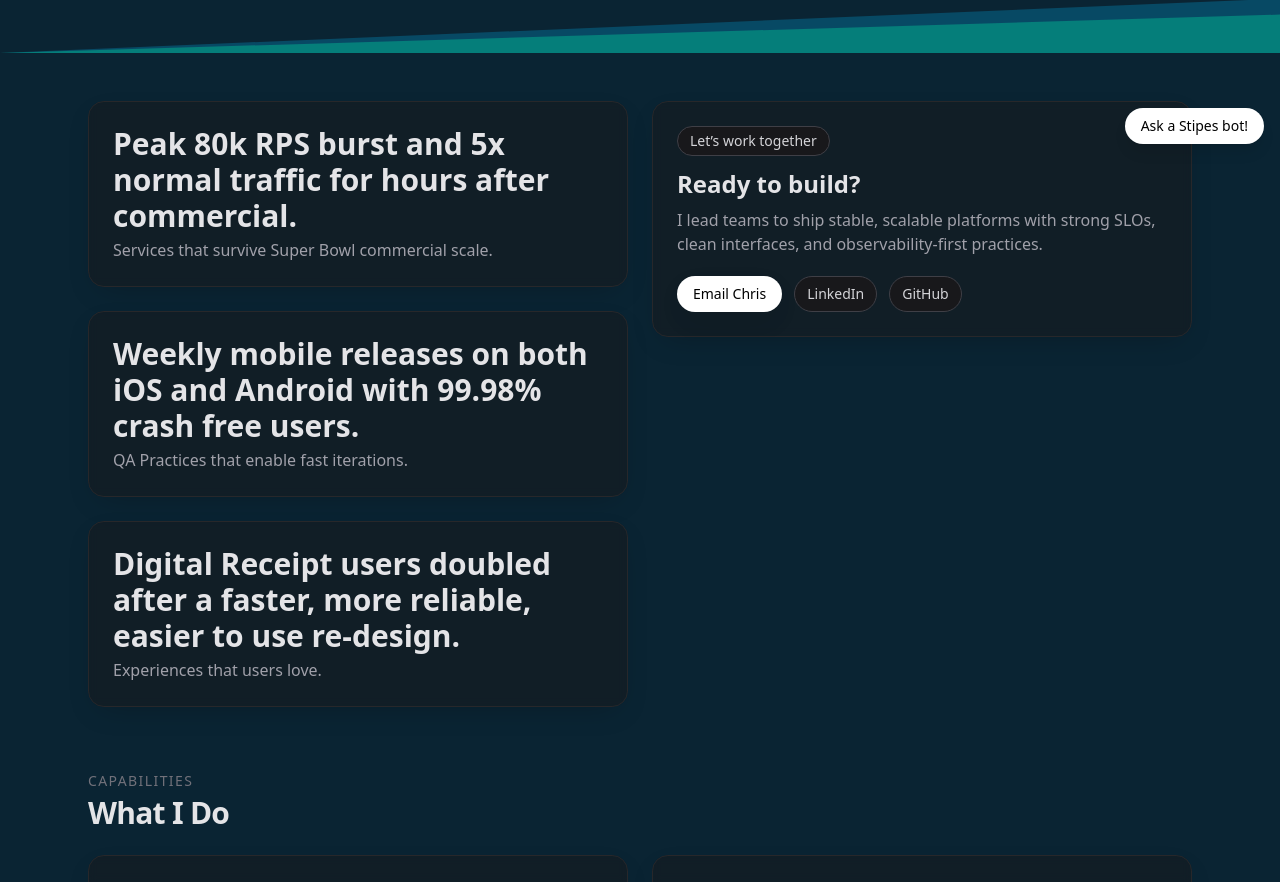
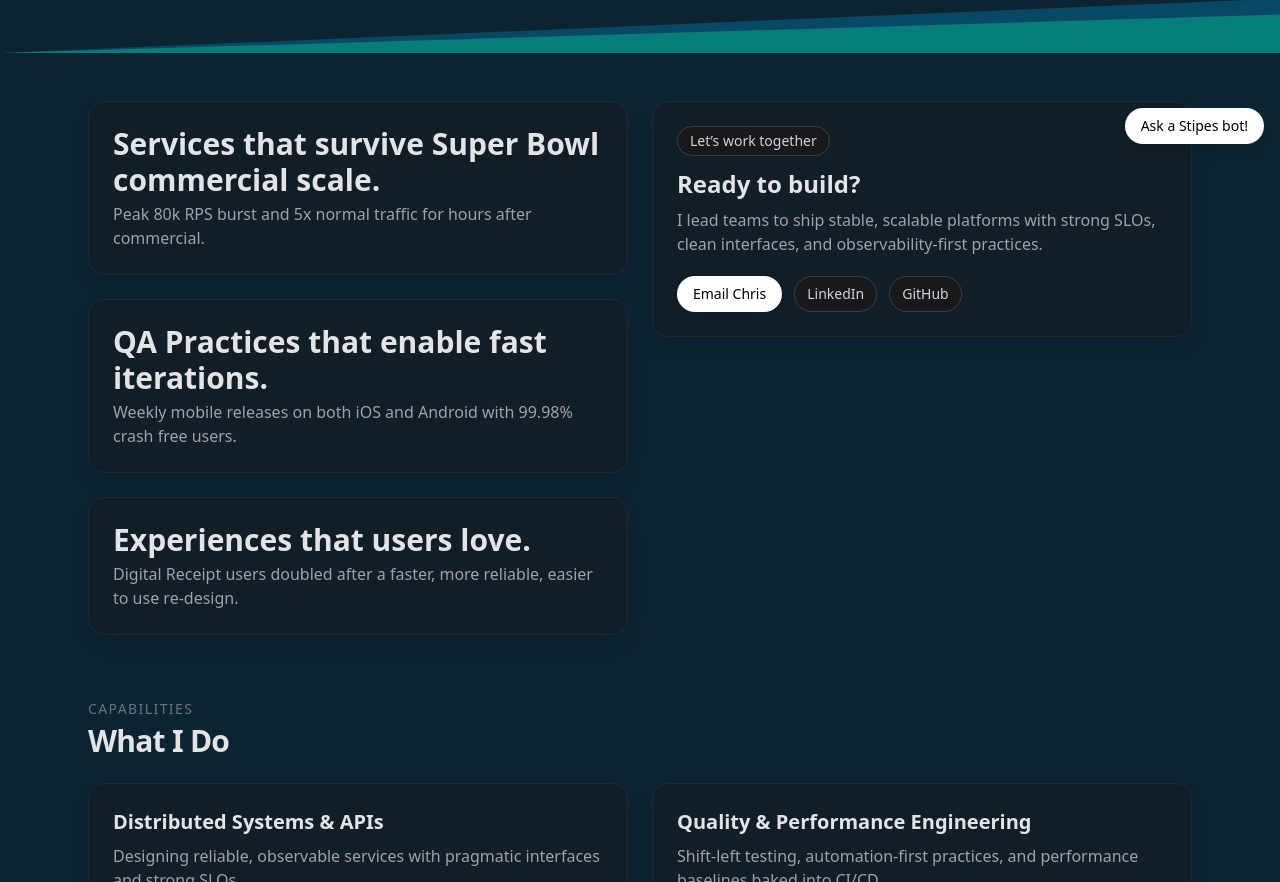
Before and after one commit to cstipes-devs/stipes-nextjs-tailwind, a Next.js app: page / in a window 1280 px wide. Shown: the part 640-1522 px from the top of the page. Built offline with nearby package versions, Linux system fonts and the light colour scheme.

Commit message:
fix tests

```diff
--- a/app/(site)/page.tsx
+++ b/app/(site)/page.tsx
@@ -16,9 +16,9 @@ export default function Page() {
 
       <div className="container-narrow mt-12 grid gap-6 md:grid-cols-2 items-start">
         <div className="grid gap-6" id="work">
-          <StatCard label="Services that survive Super Bowl commercial scale." value="Peak 80k RPS burst and 5x normal traffic for hours after commercial." />
-          <StatCard label="QA Practices that enable fast iterations." value="Weekly mobile releases on both iOS and Android with 99.98% crash free users. "  />
-          <StatCard label="Experiences that users love." value="Digital Receipt users doubled after a faster, more reliable, easier to use re-design." />
+          <StatCard label="Peak 80k RPS burst and 5x normal traffic for hours after commercial." value="Services that survive Super Bowl commercial scale." />
+          <StatCard label="Weekly mobile releases on both iOS and Android with 99.98% crash free users." value="QA Practices that enable fast iterations." />
+          <StatCard label="Digital Receipt users doubled after a faster, more reliable, easier to use re-design." value="Experiences that users love." />
         </div>
         <div className="card p-6">
           <div className="badge">Let’s work together</div>
```
Also changed, not shown: 1 other file (tests, documents, lock files or other folders).
